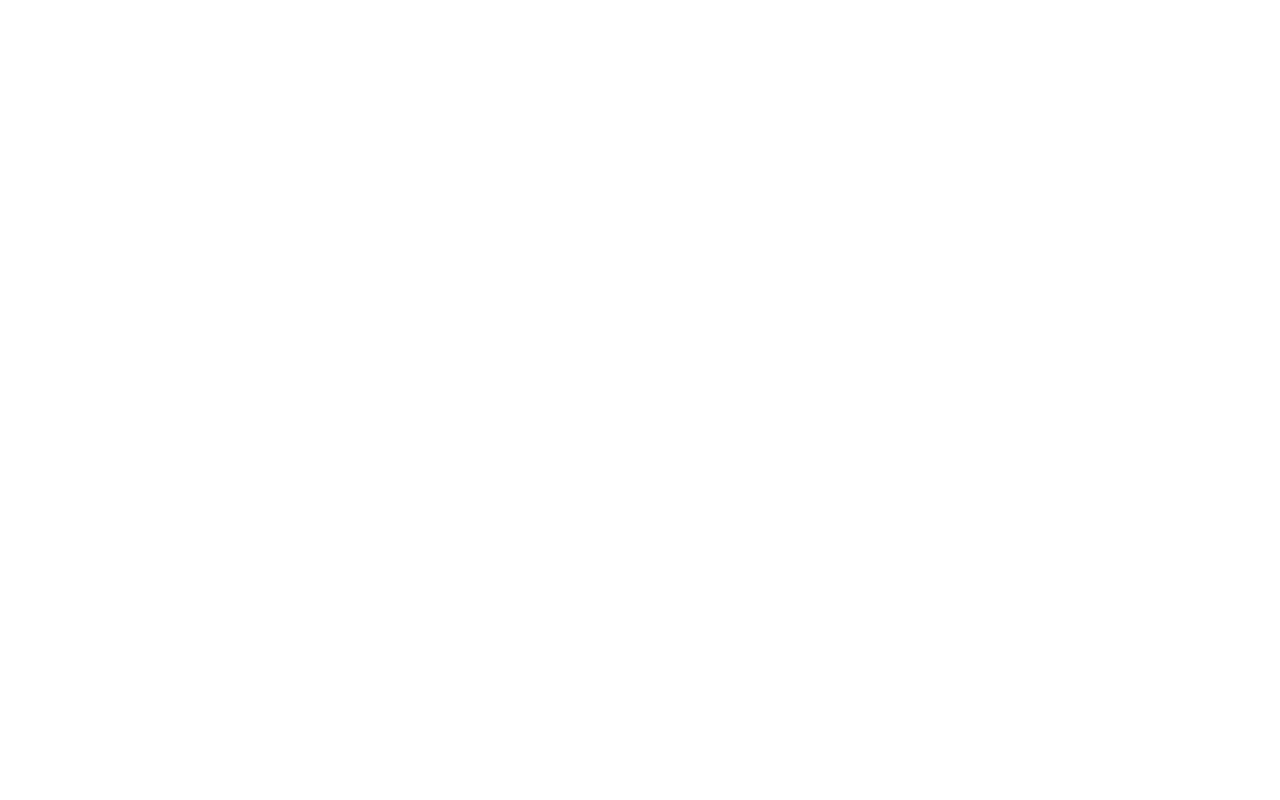
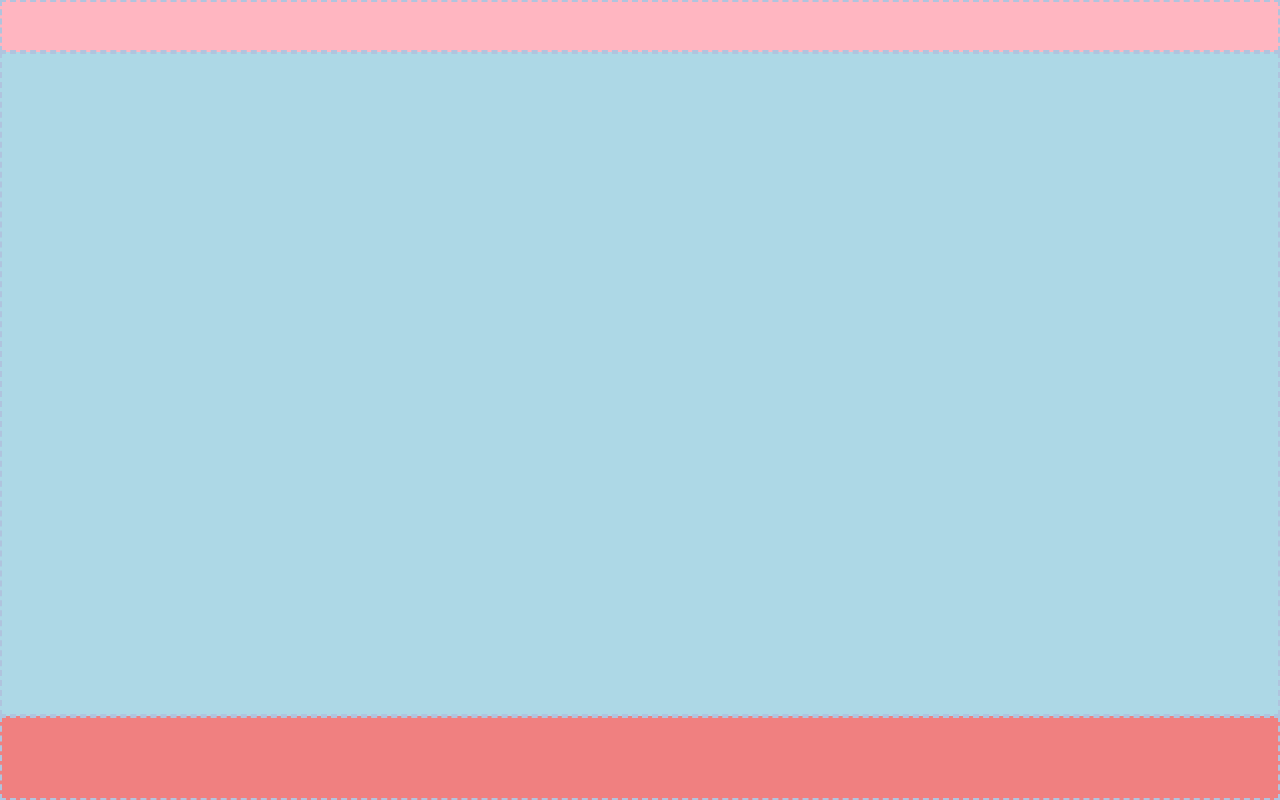
Before and after one commit to filippo-falcone/html-css-zoom, a plain HTML site: page index.html in a window 1280 px wide. Drawn offline with Linux system fonts and the light colour scheme.

Commit message:
feat: add structure

```diff
--- a/index.html
+++ b/index.html
@@ -8,8 +8,16 @@
     <link rel="stylesheet" href="style.css">
 </head>
 
-<body>
+<body class="debug">
+    <header>
 
+    </header>
+    <main>
+
+    </main>
+    <footer>
+
+    </footer>
 </body>
 
 </html>
--- a/style.css
+++ b/style.css
@@ -6,3 +6,43 @@
 }
 
 /* #endregion */
+
+/* #region DEBUG */
+.debug>* {
+    border: 2px dashed lightsteelblue;
+}
+
+.debug header {
+    background: lightpink;
+}
+
+.debug main {
+    background: lightblue;
+}
+
+.debug footer {
+    background: lightcoral;
+}
+
+/* #endregion */
+
+/* #region HEADER */
+header {
+    height: 52px;
+}
+
+/* #endregion */
+
+/* #region HEADER */
+main {
+    height: calc(100vh - 136px);
+}
+
+/* #endregion */
+
+/* #region HEADER */
+footer {
+    height: 84px;
+}
+
+/* #endregion */
```
